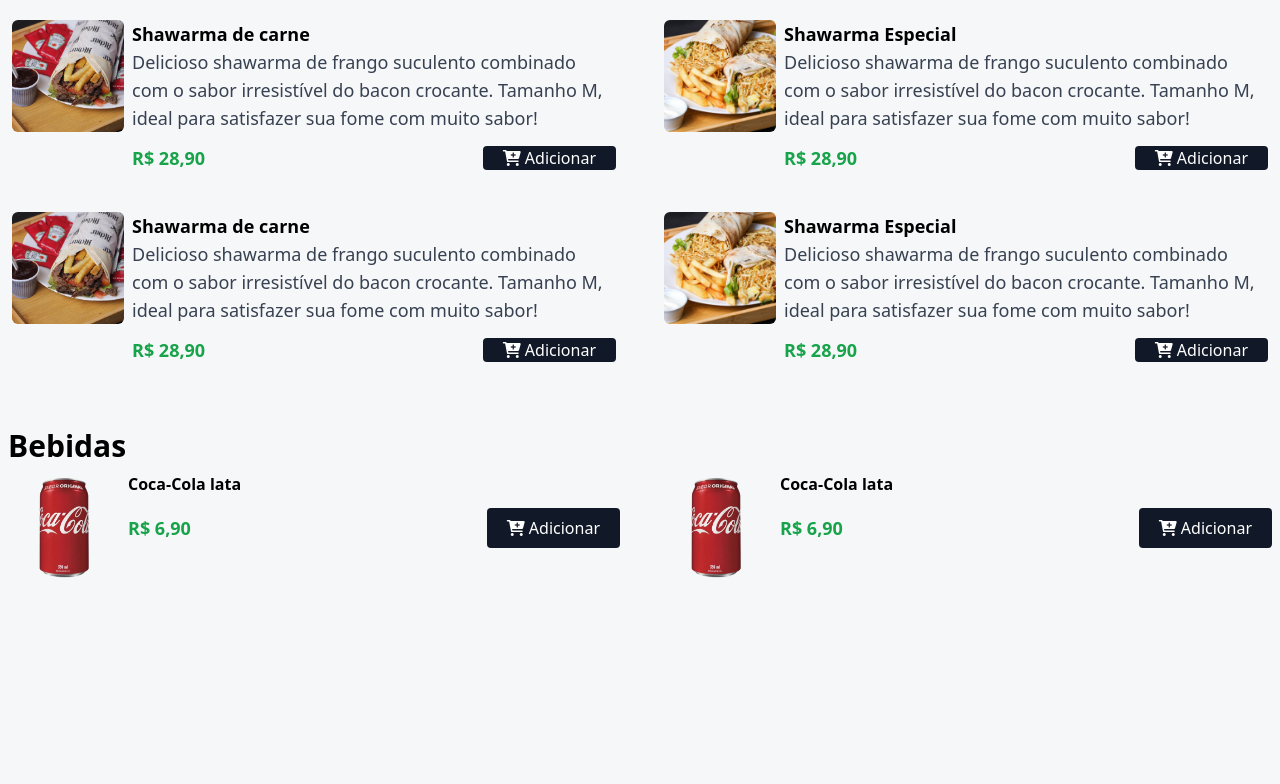
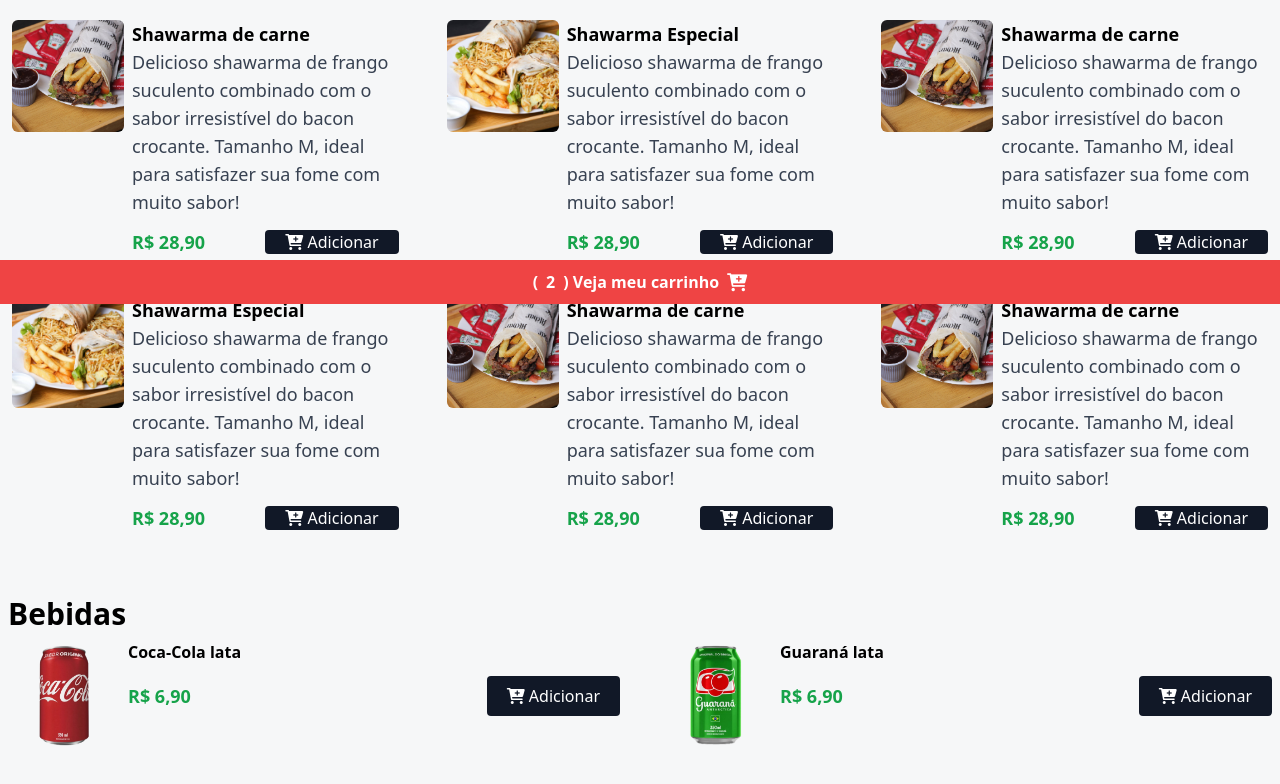
Before and after one commit to igor-cavalcante/cardapio_akbar, a website: page index.html in a window 1280 px wide. Shown: the part 496-1280 px from the top of the page. Before the commit the page ends 1144 px from the top, so only its background shows below. Drawn offline with Linux system fonts and the light colour scheme.

Commit message:
update menu

```diff
--- a/index.html
+++ b/index.html
@@ -36,7 +36,7 @@
 
       <!-- Lista de Produtos -->
         <div id="cardapio mx-1" >
-          <main class="grid grid-cols-1 md:grid-cols-2 gap-7 md:gap-10 mx-auto max-w-7xl px-2 mb-16">
+          <main class="grid grid-cols-1 md:grid-cols-2 lg:grid-cols-3 gap-7 md:gap-10 mx-auto max-w-7xl px-2 mb-16">
 
             <!-- Produto item -->
             <div class="flex gap-2 mx-1">
@@ -134,6 +134,55 @@
             </div>
             <!-- Fim Produto Item -->
 
+               <!-- Produto item -->
+               <div class="flex gap-2 mx-1">
+                <img src="./assets/akbar/shawarma-2.jpg"
+                alt="shawarma"
+                class="w-28 h-28 rounded-md hover:scale-110 hover:-rotate-2 duration-300"/>
+
+                <div>
+                  <p class="font-bold text-lg">Shawarma de carne</p>
+                  <p class="text-base sm:text-lg  text-gray-700">Delicioso shawarma de frango suculento combinado com o sabor irresistível do bacon crocante. Tamanho M, ideal para satisfazer sua fome com muito sabor!</p>
+
+                  <div class="flex items-center gap-2 justify-between mt-3">
+                    <p class="font-bold text-lg text-green-600">R$ 28,90</p>
+                    <button class="add-to-cart-btn bg-gray-900 text-white px-5 rounded hover:bg-gray-700 transition"
+                      data-name="shawarma-frango-bacon-m"
+                      data-price="28.90">
+                      <i class="fa-solid fa-cart-plus"></i> Adicionar
+                    </button>
+                  </div>
+                </div>
+
+
+              </div>
+              <!-- Fim Produto Item -->
+
+
+                 <!-- Produto item -->
+             <div class="flex gap-2 mx-1">
+              <img src="./assets/akbar/shawarma-2.jpg"
+              alt="shawarma"
+              class="w-28 h-28 rounded-md hover:scale-110 hover:-rotate-2 duration-300"/>
+
+              <div>
+                <p class="font-bold text-lg">Shawarma de carne</p>
+                <p class="text-base sm:text-lg  text-gray-700">Delicioso shawarma de frango suculento combinado com o sabor irresistível do bacon crocante. Tamanho M, ideal para satisfazer sua fome com muito sabor!</p>
+
+                <div class="flex items-center gap-2 justify-between mt-3">
+                  <p class="font-bold text-lg text-green-600">R$ 28,90</p>
+                  <button class="add-to-cart-btn bg-gray-900 text-white px-5 rounded hover:bg-gray-700 transition"
+                    data-name="shawarma-frango-bacon-m"
+                    data-price="28.90">
+                    <i class="fa-solid fa-cart-plus"></i> Adicionar
+                  </button>
+                </div>
+              </div>
+
+
+            </div>
+            <!-- Fim Produto Item -->
+
           </main>
 
           <div class="mx-auto max-w-7xl px-2 my-2">
@@ -170,13 +219,13 @@
 
               <!-- Produto: Coca-Cola Lata -->
           <div class="flex gap-2 w-full">
-            <img src="./assets/refri-1.png"
+            <img src="./assets/refri-2.png"
               alt="Coca-Cola Lata"
               class="w-28 h-28 rounded-md hover:scale-110 hover:-rotate-2 transition-transform duration-300"/>
 
 
             <div class="w-full">
-              <p class="font-bold">Coca-Cola lata</p>
+              <p class="font-bold">Guaraná lata</p>
 
               <div class="flex items-center gap-2 justify-between  mt-3">
                 <p class="font-bold text-lg text-green-600">R$ 6,90</p>
@@ -197,4 +246,46 @@
       </div>
         <!-- Fim menu -->
 
+
+        <!-- modal cart -->
+          <div class=" bg-black/50 w-full h-full fixed top-0 left-0 z-[99]  items-center justify-center hidden">
+              <div class="bg-white p-5 rounded-md min-w-[90%] md:min-w-[600px]">
+                <h2 class="text-center font-bold text-2xl mb-2">meu carrinho</h2>
+
+                <div id="cart-items" class="flex justify-between mb-2  ">
+                  <p >shawarma</p>
+                  <p>valor : 28.90</p>
+                </div>
+
+                <p class="font-bold">Total: <span id="cart-total">0.00</span></p>
+
+                <p class="font-bold">Endereço de  entrega:</p>
+
+                <input type="text"
+                id="address"
+                placeholder="Digite o seu endereço completo"
+                class="w-full border-2 p-1 rounded my-1"
+                />
+                <p class="text-red-500 hidden" id="address-warn">Digite o endereço completo</p>
+
+                <div class="flex items-center mt-5 justify-between w-full">
+                <button id="close-model-btn" class="font-bold text-lg"><p>fechar</p></button>
+                <button id="checkout-btn" class="bg-green-500 text-white px-4 py-1 rounded-md"><p>finalizar Pedido</p></button>
+              </div>
+            </div>
+          </div>
+        <!-- Fim modal -->
+
+
+        <!-- footer -->
+         <footer class="w-full bg-red-500 py-2 fixed bottom-0 z-40 flex items-center justify-center">
+          <button class="flex items-center gap-2 text-white font-bold"
+          id="cart-btn">
+            (<span id="cart-count">2</span>)
+            Veja meu carrinho
+            <i class="fa fa-cart-plus text-lg text-white"></i>
+          </button>
+        </footer>
+        <!--  -->
+
 </html>
```
Also changed, not shown: styles/output.css.
